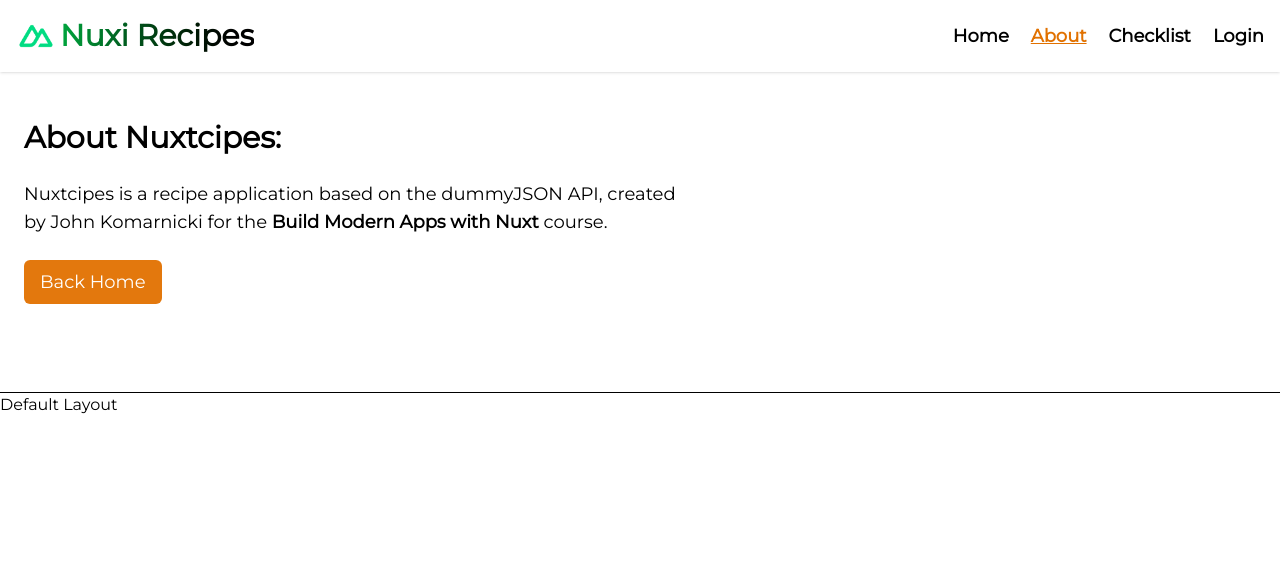
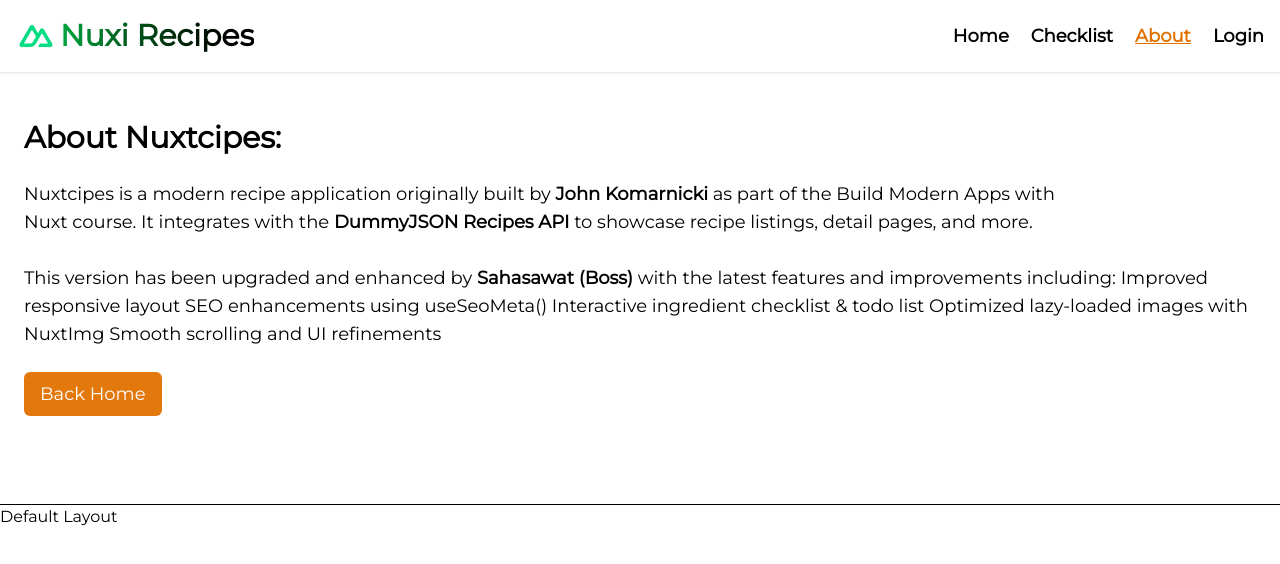
Before and after one commit to Sahasawat-Boss/Nuxi-Recipes-v4-Structure, a Nuxt app: page /about in a window 1280 px wide. Shown: the top 564 px of the page. Built offline with nearby package versions, Linux system fonts and the light colour scheme.

Commit message:
u about content and nav comp

```diff
--- a/app/components/BaseNav.vue
+++ b/app/components/BaseNav.vue
@@ -23,18 +23,18 @@
                 </li>
                 <li>
                     <NuxtLink
+                    to="/checklist"
+                    active-class="text-amber-600 underline"
+                    exact-active-class="text-amber-600 underline"
+                    >Checklist</NuxtLink
+                    >
+                </li>
+                <li>
+                    <NuxtLink
                         to="/about"
                         active-class="text-amber-600 underline"
                         exact-active-class="text-amber-600 underline"
                         >About</NuxtLink
-                    >
-                </li>
-                <li>
-                    <NuxtLink
-                        to="/checklist"
-                        active-class="text-amber-600 underline"
-                        exact-active-class="text-amber-600 underline"
-                        >Checklist</NuxtLink
                     >
                 </li>
                 <li>
--- a/app/pages/about.vue
+++ b/app/pages/about.vue
@@ -3,10 +3,19 @@
         <section class="container py-12 px-6">
             <h1 class="text-3xl bold mb-6 text-balance">About Nuxtcipes:</h1>
             <p class="text-lg mb-6 text-balance">
-                Nuxtcipes is a recipe application based on the dummyJSON API,
-                created by John Komarnicki for the
-                <span class="font-bold">Build Modern Apps with Nuxt</span>
-                course.
+                Nuxtcipes is a modern recipe application originally built by
+                <span class="font-bold"> John Komarnicki </span> as part of the
+                Build Modern Apps with Nuxt course. It integrates with the
+                <span class="font-bold"> DummyJSON Recipes API </span>
+                to showcase recipe listings, detail pages, and more.
+                <br /><br />
+                This version has been upgraded and enhanced by
+                <span class="font-bold">Sahasawat (Boss)</span>
+                with the latest features and improvements including: Improved
+                responsive layout SEO enhancements using useSeoMeta()
+                Interactive ingredient checklist & todo list Optimized
+                lazy-loaded images with NuxtImg Smooth scrolling and UI
+                refinements
             </p>
             <NuxtLink to="/">
                 <button
```
